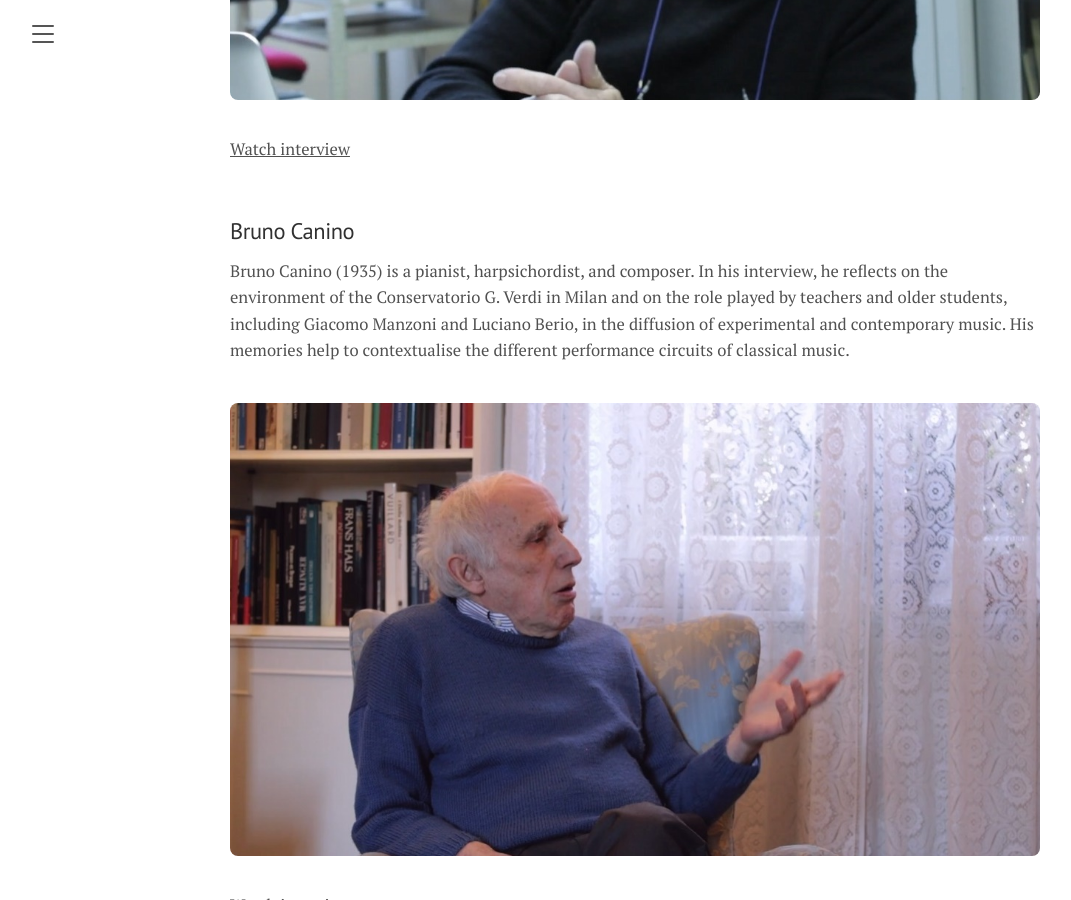
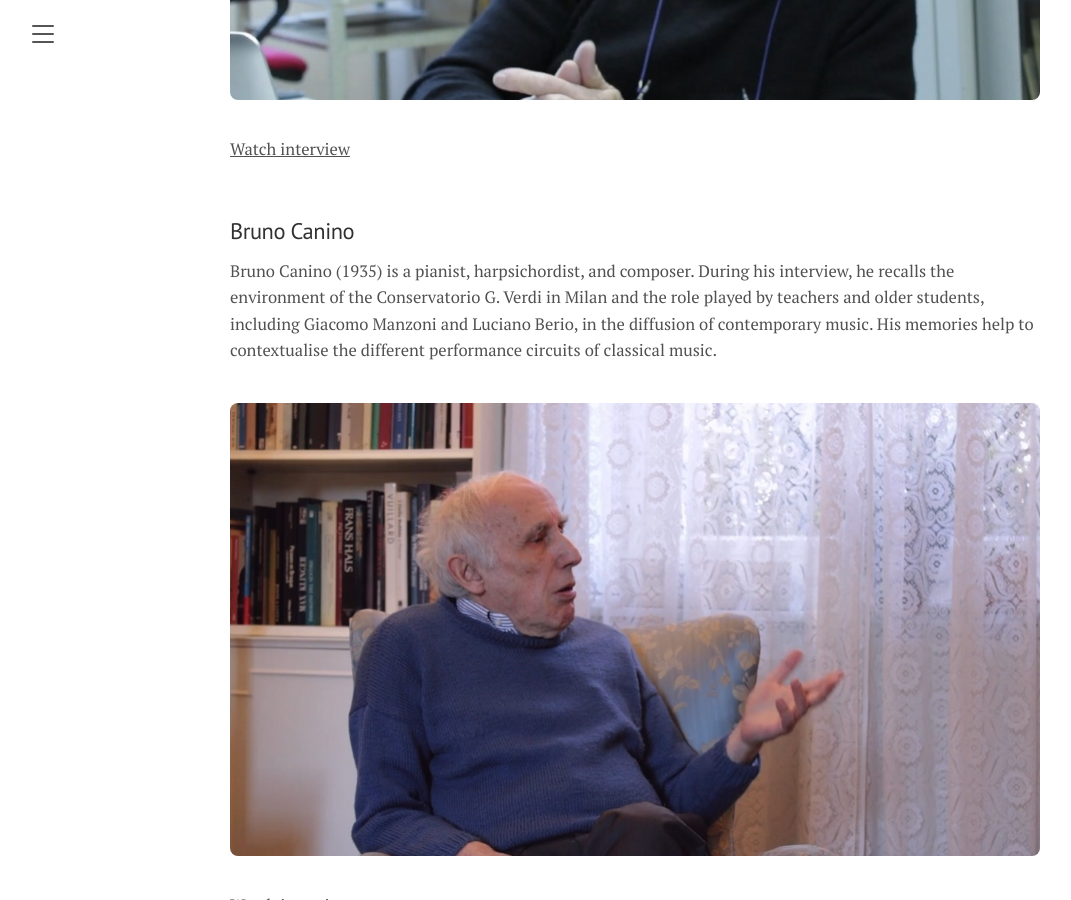
Before and after one commit to musictopography/musictopography.github.io, a Jekyll site: the page built from interviews.md, in a window 1280 px wide and 900 px high, scrolled down 4699 px. Shown: the whole window, without its empty margins (5-1076 px from the left). Built offline with Jekyll 4.4.1, drawn with Linux system fonts in a browser that asks for light colours.

Commit message:
Update interviews.md

```diff
--- a/interviews.md
+++ b/interviews.md
@@ -147,7 +147,7 @@ English subtitles are included.
   <div class="interview-card">
     <h3>Bruno Canino</h3>
     <p>
-      Bruno Canino (1935) is a pianist, harpsichordist, and composer. In his interview, he reflects on the environment of the Conservatorio G. Verdi in Milan and on the role played by teachers and older students, including Giacomo Manzoni and Luciano Berio, in the diffusion of experimental and contemporary music. His memories help to contextualise the different performance circuits of classical music.
+      Bruno Canino (1935) is a pianist, harpsichordist, and composer. During his interview, he recalls the environment of the Conservatorio G. Verdi in Milan and the role played by teachers and older students, including Giacomo Manzoni and Luciano Berio, in the diffusion of contemporary music. His memories help to contextualise the different performance circuits of classical music.
     </p>
     <button class="interview-preview open-video-modal"
             type="button"
```
